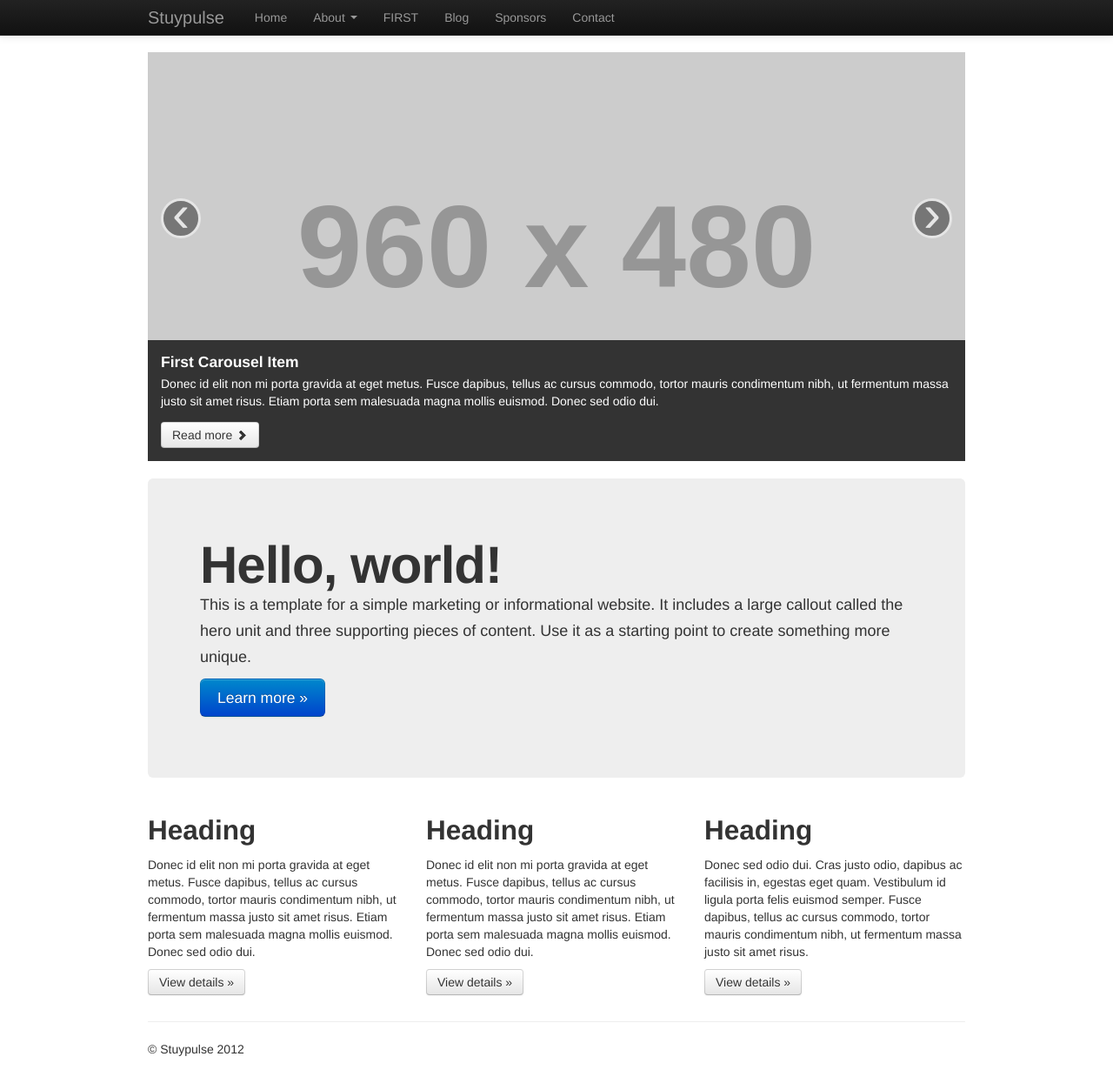
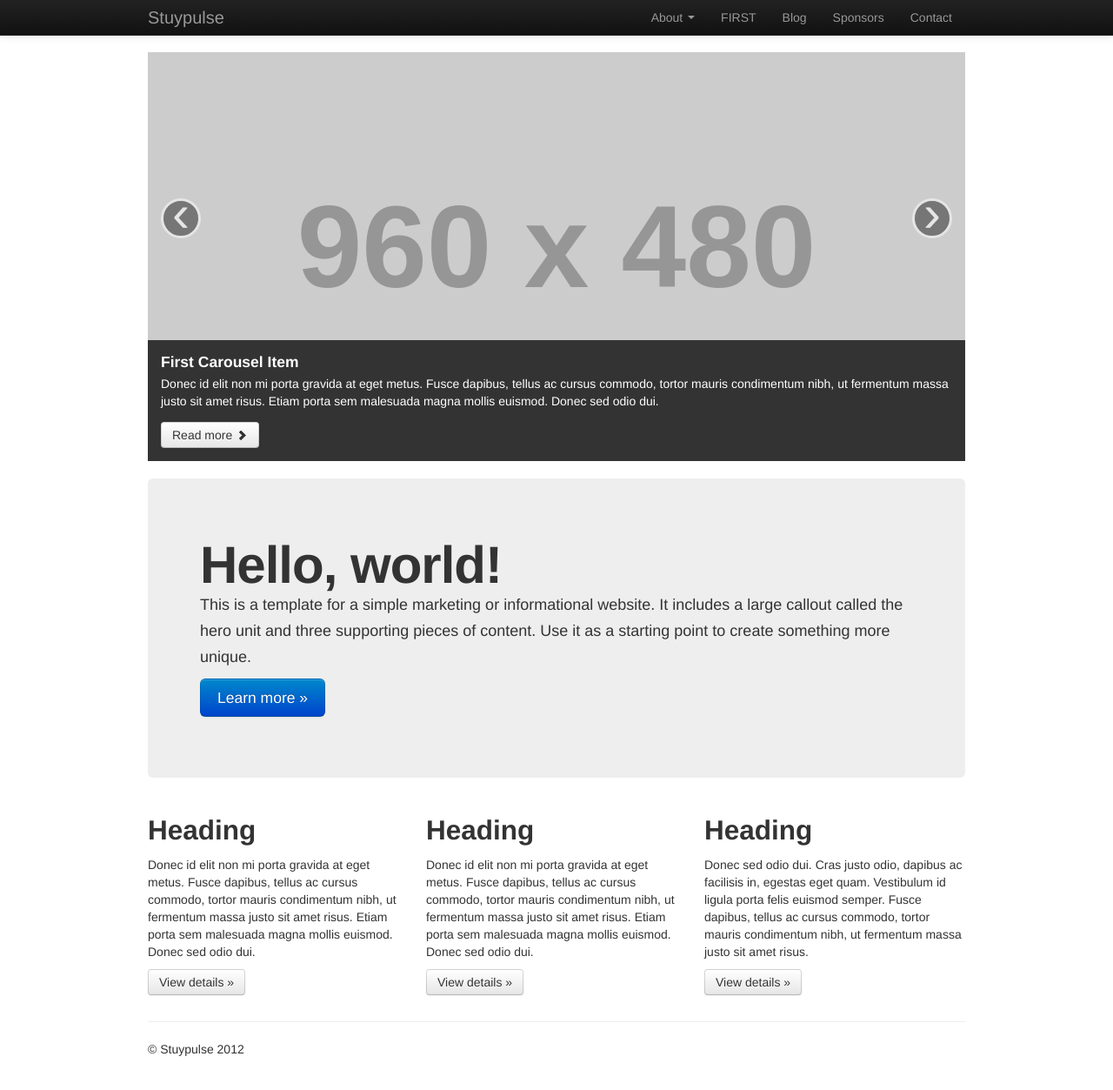
Before and after one commit to StuyPulse/team694.github.io, a Jekyll site: the page built from index.html, in a window 1280 px wide and 1266 px high. Shown: the top 1253 px of the window at 87% size. Built offline with Jekyll 4.4.1, drawn with Linux system fonts in a browser that asks for light colours; nearby versions of some CDN libraries.

Commit message:
Right align navbar links.

```diff
--- a/_layouts/default.html
+++ b/_layouts/default.html
@@ -36,8 +36,7 @@
                     </a>
                     <a class="brand" href="/">Stuypulse</a>
                     <div class="nav-collapse collapse">
-                        <ul class="nav">
-                            <li{% if page.url == '/index.html' %} class="active"{% endif %}><a href="/">Home</a></li>
+                        <ul class="nav pull-right">
                             <li class="dropdown{% if page.url contains '/about/' %} active{% endif %}">
                                 <a href="#" class="dropdown-toggle" data-toggle="dropdown">About <b class="caret"></b></a>
                                 <ul class="dropdown-menu">
```
